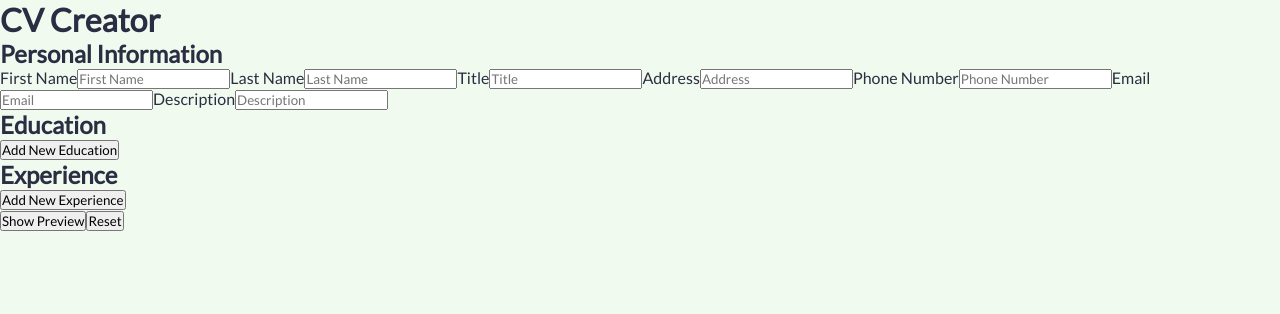
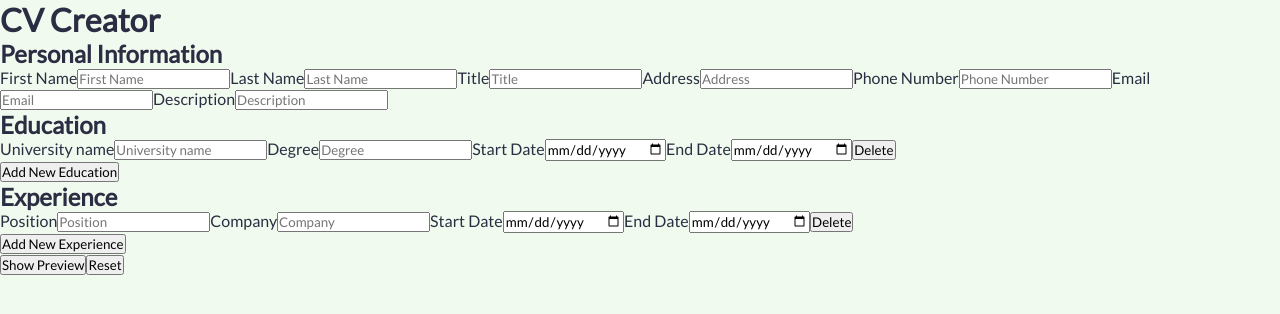
Before and after one commit to berkaysson/cv-creator-app, a React (Create React App) app: page / in a window 1280 px wide. Shown: the top 314 px of the page. Built offline with nearby package versions, Linux system fonts and the light colour scheme.

Commit message:
Refactor code and moved up all methods to App.js for Education and Experience

```diff
--- a/src/Components/Form/CVForm.js
+++ b/src/Components/Form/CVForm.js
@@ -3,8 +3,18 @@ import Experience from "./Experience";
 import Education from "./Education";
 import React from "react";
 
-const CVForm = ({ onChangePersonal, CV, onSubmit, onReset, onChangeEducation, onAddEducationItem }) => {
-
+const CVForm = ({
+  onChangePersonal,
+  CV,
+  onSubmit,
+  onReset,
+  onChangeEducation,
+  onAddEducationItem,
+  onDeleteEducationItem,
+  onChangeExperience,
+  onAddExperienceItem,
+  onDeleteExperienceItem,
+}) => {
   return (
     <form id="form" onSubmit={(e) => onSubmit(e)} onReset={onReset}>
       <Personal onChange={onChangePersonal} personalData={CV.Personal} />
@@ -12,8 +22,14 @@ const CVForm = ({ onChangePersonal, CV, onSubmit, onReset, onChangeEducation, on
         educationData={CV.Education}
         onChange={onChangeEducation}
         onAddItem={onAddEducationItem}
+        onDeleteItem={onDeleteEducationItem}
       />
-      <Experience experienceData={CV.Experience} />
+      <Experience
+        experienceData={CV.Experience}
+        onChange={onChangeExperience}
+        onAddItem={onAddExperienceItem}
+        onDeleteItem={onDeleteExperienceItem}
+      />
 
       <button type="submit">Show Preview</button>
       <button type="reset">Reset</button>
--- a/src/Components/Form/Education.js
+++ b/src/Components/Form/Education.js
@@ -1,41 +1,21 @@
-import React, { useState } from "react";
+import React from "react";
 import EducationItem from "./EducationItem";
-import { v4 as uuidv4 } from 'uuid';  // unique id library
 
-const Education = ({ onChangeEducation }) => {
-  const [educationItems, setEducationItems] = useState([]);
-
-  let educationData = {};
-
-  const changeEducationItemHandler = (educationItem, id) => {
-    let indexOfItem = educationItems.findIndex(obj => obj.id === id);
-    educationData = {...educationData, [indexOfItem]: [educationItem]}
-    onChangeEducation(educationData);
-    return;
-  };
-
-  const addNewEducationItem = (ev) => {
-    ev.preventDefault();
-    const newId = uuidv4();
-    const newEducationItems = [
-      ...educationItems,
-      {id:newId},
-    ];
-    setEducationItems(newEducationItems);
-  };
-
-  const deleteEducationItem = (id) => {
-    setEducationItems(educationItems.filter((item) => item.id !== id));
-  };
+const Education = ({educationData, onChange, onAddItem, onDeleteItem}) => {
+  const educationItems = Object.values(educationData).map((item) => (
+    <EducationItem id={item.id}
+    key={item.id}
+    onChange={onChange}
+    data={item}
+    onDelete={onDeleteItem}
+    />
+  ));
 
   return (
     <div>
       <h2>Education</h2>
-      {educationItems.map((item) => (
-        <EducationItem id={item.id} key={item.id} onDeleteEducationItem={deleteEducationItem}
-          onChangeEducationItem={changeEducationItemHandler}/>
-      ))}
-      <button onClick={addNewEducationItem}>Add New Education</button>
+      {educationItems}
+      <button onClick={onAddItem}>Add New Education</button>
     </div>
   );
 };
--- a/src/Components/Form/EducationItem.js
+++ b/src/Components/Form/EducationItem.js
@@ -1,39 +1,14 @@
-import React, {useState, useEffect} from "react";
+import React from "react";
 
-const EducationItem = (props) => {
-  const [educationInfo, seteducationInfo] = useState({
-    UniName: "",
-    Degree: "",
-    StartDate: "",
-    EndDate: "",
-  });
-
-  const deleteHandler = (ev) => {
-    ev.preventDefault();
-    props.onDeleteEducationItem(ev.target.id);
-  };
-
-  const handleChange = (event) => {
-    const { name, value } = event.target;
-    seteducationInfo((prevEdInfo) => ({
-      ...prevEdInfo,
-      [name]: value,
-    }));
-  };
-
-  useEffect(() => { // to manage async useState
-    props.onChangeEducationItem(educationInfo, props.id);
-  }, [props.onChangeEducationItem, educationInfo, props])
-
-
+const EducationItem = ({id, onChange, data, onDelete}) => {
   return (
-    <div id={props.id}>
+    <div id={id}>
       <label>University name</label>
       <input
         type="text"
         name="UniName"
-        value={educationInfo.UniName}
-        onChange={handleChange}
+        value={data.UniName}
+        onChange={(e)=>onChange(e, id)}
         placeholder="University name"
       />
 
@@ -41,8 +16,8 @@ const EducationItem = (props) => {
       <input
         type="text"
         name="Degree"
-        value={educationInfo.Degree}
-        onChange={handleChange}
+        value={data.Degree}
+        onChange={(e)=>onChange(e, id)}
         placeholder="Degree"
       />
 
@@ -50,19 +25,19 @@ const EducationItem = (props) => {
       <input
         type="date"
         name="StartDate"
-        value={educationInfo.StartDate}
-        onChange={handleChange}
+        value={data.StartDate}
+        onChange={(e)=>onChange(e, id)}
       />
 
       <label>End Date</label>
       <input
         type="date"
         name="EndDate"
-        value={educationInfo.EndDate}
-        onChange={handleChange}
+        value={data.EndDate}
+        onChange={(e)=>onChange(e, id)}
       />
 
-      <button id={props.id} onClick={deleteHandler}>
+      <button onClick={(e) => {onDelete(e, id)}}>
         Delete
       </button>
     </div>
--- a/src/Components/Form/Experience.js
+++ b/src/Components/Form/Experience.js
@@ -1,43 +1,24 @@
-import React,{useState} from 'react';
-import ExperienceItem from './ExperienceItem';
-import { v4 as uuidv4 } from 'uuid';  // unique id library
+import React from "react";
+import ExperienceItem from "./ExperienceItem";
 
-const Experience = ({onChangeExperience}) => {
-  const [experienceItems, setExperienceItems] = useState([]);
-
-  let experienceData = {};
-
-  const changeExperienceItemHandler = (experienceItem, id) => {
-    let indexOfItem = experienceItems.findIndex(obj => obj.id === id);
-    experienceData = {...experienceData, [indexOfItem]: [experienceItem]}
-    onChangeExperience(experienceData);
-    return;
-  };
-
-  const addNewExperienceItem = (ev) => {
-    ev.preventDefault();
-    const newId = uuidv4();
-    const newExperienceItems = [
-      ...experienceItems,
-      {id:newId},
-    ];
-    setExperienceItems(newExperienceItems);
-  };
-
-  const deleteExperienceItem = (id) => {
-    setExperienceItems(experienceItems.filter((item) => item.id !== id));
-  };
+const Experience = ({ experienceData, onChange, onAddItem, onDeleteItem }) => {
+  const experienceItems = Object.values(experienceData).map((item) => (
+    <ExperienceItem
+      id={item.id}
+      key={item.id}
+      data={item}
+      onChange={onChange}
+      onDelete={onDeleteItem}
+    />
+  ));
 
   return (
     <div>
       <h2>Experience</h2>
-      {experienceItems.map((item) => (
-        <ExperienceItem id={item.id} key={item.id} onDeleteExperienceItem={deleteExperienceItem}
-          onChangeExperienceItem={changeExperienceItemHandler}/>
-      ))}
-      <button onClick={addNewExperienceItem}>Add New Experience</button>
+      {experienceItems}
+      <button onClick={onAddItem}>Add New Experience</button>
     </div>
-  )
-}
+  );
+};
 
 export default Experience;
--- a/src/Components/Form/ExperienceItem.js
+++ b/src/Components/Form/ExperienceItem.js
@@ -1,69 +1,50 @@
-import React, {useState, useEffect} from 'react';
+import React from "react";
 
-const ExperienceItem = (props) => {
-  const [experienceInfo, setExperienceInfo] = useState({
-    position: "",
-    company: "",
-    startDate: "",
-    endDate: "",
-  });
-
-  const handleChange = (event) => {
-    const { name, value } = event.target;
-    setExperienceInfo((prevExperienceInfo) => ({
-      ...prevExperienceInfo,
-      [name]: value,
-    }));
-  };
-
-  const deleteHandler = (ev) => {
-    ev.preventDefault();
-    props.onDeleteExperienceItem(ev.target.id);
-  };
-
-  useEffect(() => {
-    props.onChangeExperienceItem(experienceInfo, props.id);
-  }, [props.onChangeExperienceItem, experienceInfo, props]);
-
-
+const ExperienceItem = ({ id, onChange, data, onDelete }) => {
   return (
-    <div>
+    <div id={id}>
       <label>Position</label>
       <input
         type="text"
-        name="position"
-        value={experienceInfo.position}
-        onChange={handleChange}
+        name="Position"
+        value={data.Position}
+        onChange={(e) => onChange(e, id)}
         placeholder="Position"
       />
 
       <label>Company</label>
       <input
         type="text"
-        name="company"
-        value={experienceInfo.company}
-        onChange={handleChange}
+        name="Company"
+        value={data.Company}
+        onChange={(e) => onChange(e, id)}
         placeholder="Company"
       />
 
       <label>Start Date</label>
       <input
         type="date"
-        name="startDate"
-        value={experienceInfo.startDate}
-        onChange={handleChange}
+        name="StartDate"
+        value={data.StartDate}
+        onChange={(e) => onChange(e, id)}
       />
       <label>End Date</label>
       <input
         type="date"
-        name="endDate"
-        value={experienceInfo.endDate}
-        onChange={handleChange}
+        name="EndDate"
+        value={data.EndDate}
+        onChange={(e) => onChange(e, id)}
       />
 
-      <button onClick={deleteHandler}>Delete</button>
+      <button
+        onClick={(e) => {
+          onDelete(e, id);
+        }}
+      >
+        Delete
+      </button>
     </div>
   );
-}
+};
 
 export default ExperienceItem;
```
